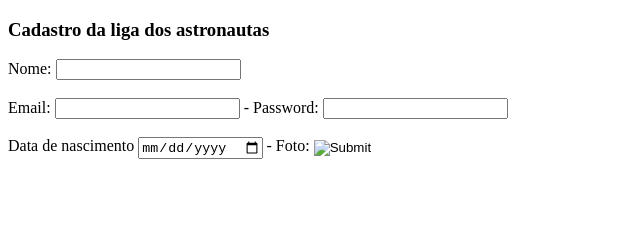
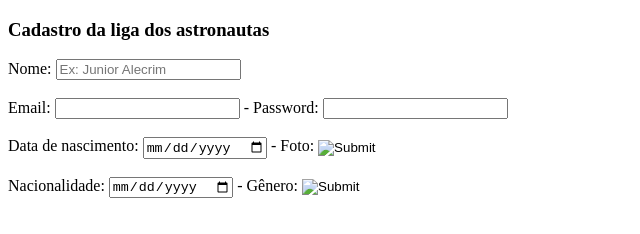
Before and after one commit to junioralecrim/Java-Script, a plain HTML site: page Full Stack JavaScript/Módulos/HTML5/Dia 4/EXERCÍCIO_Criando meu primeiro form/ligaAstronautas.html in a window 1280 px wide. Shown: the whole page, without its empty margins (0-640 px from the left). Drawn offline with Linux system fonts and the light colour scheme.

Commit message:
atualizando exercício

```diff
--- a/Full Stack JavaScript/Módulos/HTML5/Dia 4/EXERCÍCIO_Criando meu primeiro form/ligaAstronautas.html
+++ b/Full Stack JavaScript/Módulos/HTML5/Dia 4/EXERCÍCIO_Criando meu primeiro form/ligaAstronautas.html
@@ -5,23 +5,38 @@
 </head>
 <body>
     <h3>Cadastro da liga dos astronautas</h3>
-    <form action="">
-        <label for="">Nome:</label>
-        <input type="text" name="name" id="">
-    </form>
+    <div>
+        <form>
+            <label for="name">Nome:</label>
+            <input type="text" name="name" id="name" placeholder="Ex: Junior Alecrim">
+        </form>
+    </div>
     <br>
-    <form action="">
-        <label for="">Email: </label>
-        <input type="email" name="email" id="">
-        <label for="">- Password: </label>
-        <input type="text" name="" id="">
-    </form>
+    <div>
+        <form>
+            <label for="email">Email: </label>
+            <input type="email" name="email" id="email">
+            <label for="senha">- Password: </label>
+            <input type="password" name="senha" id="senha">
+        </form>
+    </div>
     <br>
-    <form action="">
-        <label for="">Data de nascimento</label>
-        <input type="date" name="data" id="">
-        <label for="">- Foto: </label>
-        <input type="image" name="foto" id="">
-    </form>
+    <div>
+        <form>
+            <label for="data">Data de nascimento: </label>
+            <input type="date" name="data" id="data">
+            <label for="imagem">- Foto: </label>
+            <input type="image" name="" id="imagem">
+        </form>
+    </div>
+    <br>
+    <div>
+        <form>
+            <label for="">Nacionalidade: </label>
+            <input type="date" name="data" id="">
+            <label for="">- Gênero: </label>
+            <input type="image" name="" id="">
+        </form>
+    </div>
 </body>
 </html>
```
Also changed, not shown: Full Stack JavaScript/Módulos/HTML5/Dia 4/18 - Aprofundando nos inputs/modelo.html (+4 -4 lines).
